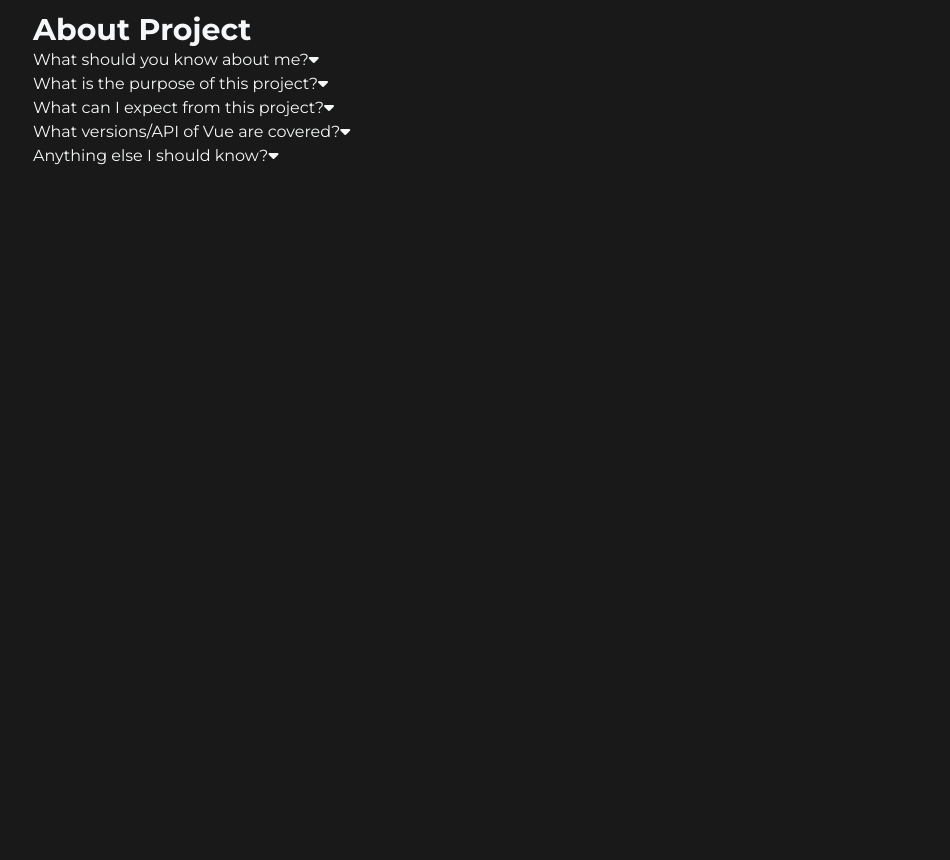
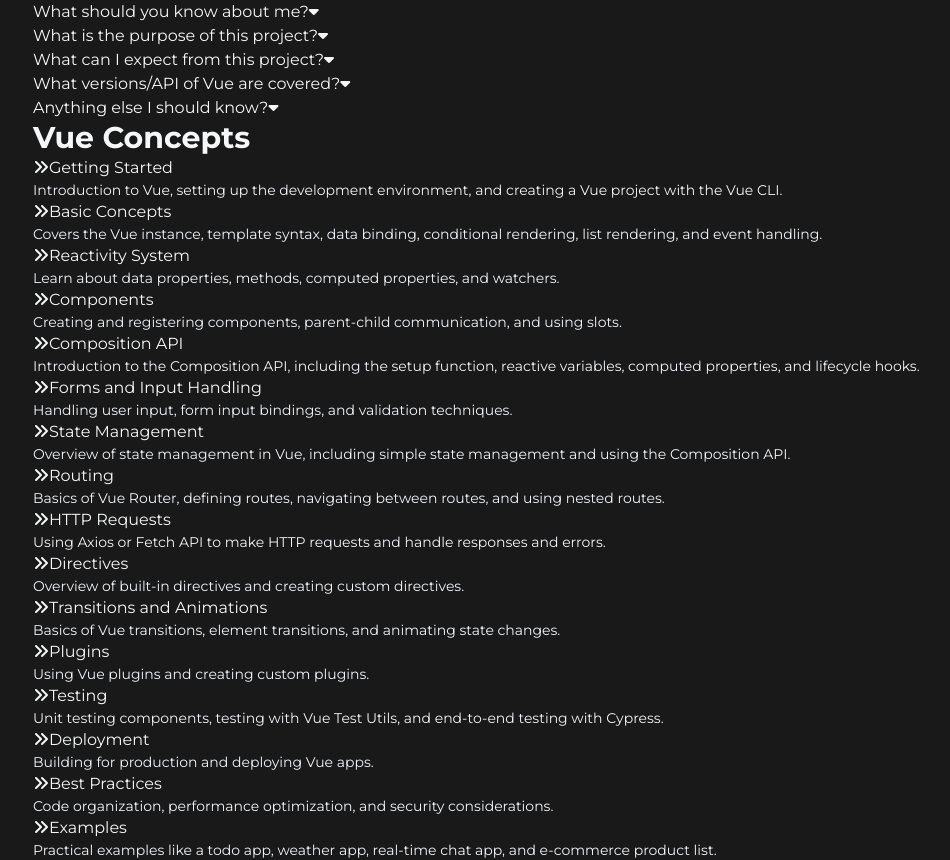
Before and after one commit to dev-jLagunas/vue-textual-tutorial, a Vue app: page / in a window 1280 px wide. Shown: the part 924-1784 px from the top of the page, without its empty margins (95-1045 px from the left). Before the commit the page ends 1092 px from the top, so only its background shows below. Built offline with nearby package versions, Linux system fonts and the light colour scheme.

Commit message:
feat(HomeVueConcepts): dynamically display vue concepts data list and add basic styling

```diff
--- a/src/assets/main.css
+++ b/src/assets/main.css
@@ -41,5 +41,5 @@
 }
 
 .custom-paragraph-styles {
-  @apply text-sm my-4 text-slate-100;
+  @apply text-sm  text-slate-100;
 }
--- a/src/components/HomeViewSubComponents/HomeDetails.vue
+++ b/src/components/HomeViewSubComponents/HomeDetails.vue
@@ -25,7 +25,7 @@
     question: "What can I expect from this project?",
     answer: `This textual tutorial will be filled with simple, easy to understand explanations of all the must know Vue topics followed by step by step examples of how to use those concepts.
     You will also find links to other resources that I found useful in my research. The majority of this tutorial will be written using the official Vue documentation as reference. It is
-    also important to mentioned that this tutorial will be first and foremost be focused on the pratical usage of Vue. Thus, less commonly used features will also be covered, but not until the
+    also important to mentioned that this tutorial will be first and foremost focused on the pratical usage of Vue. Thus, less commonly used features will also be covered, but not until the
     end of the tutorial in a more advanced concepts section. I will make note of this in each section so users are aware. `,
   },
   {
@@ -60,7 +60,7 @@
       </article>
       <article
         v-if="activeIndex === index"
-        class="text-sm mb-2 pb-2 border-b border-b-slate-600 text-slate-200"
+        class="text-sm mb-2 pb-2 border-b border-b-slate-600 text-slate-200 indent-4"
       >
         {{ question.answer }}
       </article>
--- a/src/components/HomeViewSubComponents/HomeHeader.vue
+++ b/src/components/HomeViewSubComponents/HomeHeader.vue
@@ -6,12 +6,12 @@
   <header>
     <img :src="vueLogo" alt="Vue logo" class="h-32" />
     <h1 class="custom-header-styles">Vue Textual Tutorial</h1>
-    <p class="custom-paragraph-styles">
+    <p class="custom-paragraph-styles mt-4">
       A simple and detailed text based tutorial on the must know Vue concepts
     </p>
-    <p class="custom-paragraph-styles">
-      Please read through the frequently asked questions below before getting to
-      learning!
+    <p class="custom-paragraph-styles mb-4">
+      Please read through the frequently asked questions below before getting
+      started!
     </p>
   </header>
 </template>
--- a/src/components/HomeViewSubComponents/HomeVueConcepts.vue
+++ b/src/components/HomeViewSubComponents/HomeVueConcepts.vue
@@ -1,5 +1,133 @@
-<script setup></script>
+<script setup>
+import { ref } from "vue";
+
+const vueConceptsList = ref([
+  {
+    id: 1,
+    title: "Getting Started",
+    description:
+      "Introduction to Vue, setting up the development environment, and creating a Vue project with the Vue CLI.",
+    textColorClass: "text-blue-500",
+  },
+  {
+    id: 2,
+    title: "Basic Concepts",
+    description:
+      "Covers the Vue instance, template syntax, data binding, conditional rendering, list rendering, and event handling.",
+    textColorClass: "text-green-500",
+  },
+  {
+    id: 3,
+    title: "Reactivity System",
+    description:
+      "Learn about data properties, methods, computed properties, and watchers.",
+    textColorClass: "text-red-500",
+  },
+  {
+    id: 4,
+    title: "Components",
+    description:
+      "Creating and registering components, parent-child communication, and using slots.",
+    textColorClass: "text-yellow-500",
+  },
+  {
+    id: 5,
+    title: "Composition API",
+    description:
+      "Introduction to the Composition API, including the setup function, reactive variables, computed properties, and lifecycle hooks.",
+    textColorClass: "text-purple-500",
+  },
+  {
+    id: 6,
+    title: "Forms and Input Handling",
+    description:
+      "Handling user input, form input bindings, and validation techniques.",
+    textColorClass: "text-indigo-500",
+  },
+  {
+    id: 7,
+    title: "State Management",
+    description:
+      "Overview of state management in Vue, including simple state management and using the Composition API.",
+    textColorClass: "text-pink-500",
+  },
+  {
+    id: 8,
+    title: "Routing",
+    description:
+      "Basics of Vue Router, defining routes, navigating between routes, and using nested routes.",
+    textColorClass: "text-teal-500",
+  },
+  {
+    id: 9,
+    title: "HTTP Requests",
+    description:
+      "Using Axios or Fetch API to make HTTP requests and handle responses and errors.",
+    textColorClass: "text-gray-500",
+  },
+  {
+    id: 10,
+    title: "Directives",
+    description:
+      "Overview of built-in directives and creating custom directives.",
+    textColorClass: "text-orange-500",
+  },
+  {
+    id: 11,
+    title: "Transitions and Animations",
+    description:
+      "Basics of Vue transitions, element transitions, and animating state changes.",
+    textColorClass: "text-cyan-500",
+  },
+  {
+    id: 12,
+    title: "Plugins",
+    description: "Using Vue plugins and creating custom plugins.",
+    textColorClass: "text-lime-500",
+  },
+  {
+    id: 13,
+    title: "Testing",
+    description:
+      "Unit testing components, testing with Vue Test Utils, and end-to-end testing with Cypress.",
+    textColorClass: "text-emerald-500",
+  },
+  {
+    id: 14,
+    title: "Deployment",
+    description: "Building for production and deploying Vue apps.",
+    textColorClass: "text-fuchsia-500",
+  },
+  {
+    id: 15,
+    title: "Best Practices",
+    description:
+      "Code organization, performance optimization, and security considerations.",
+    textColorClass: "text-rose-500",
+  },
+  {
+    id: 16,
+    title: "Examples",
+    description:
+      "Practical examples like a todo app, weather app, real-time chat app, and e-commerce product list.",
+    textColorClass: "text-violet-500",
+  },
+]);
+</script>
 
 <template>
-  <h1>home concepts here</h1>
+  <div>
+    <h1 class="custom-subheading-styles my-4">Vue Concepts</h1>
+    <ul class="flex flex-col gap-3">
+      <li v-for="concept in vueConceptsList" :key="concept.id" class="">
+        <h2 class="font-semibold">
+          <i
+            :class="['fa-solid fa-angles-right pr-2', concept.textColorClass]"
+          ></i
+          >{{ concept.title }}
+        </h2>
+        <p class="custom-paragraph-styles">{{ concept.description }}</p>
+      </li>
+    </ul>
+  </div>
 </template>
--- a/src/views/HomeView.vue
+++ b/src/views/HomeView.vue
@@ -8,6 +8,6 @@
   <div class="custom-container-width">
     <HomeHeader></HomeHeader>
     <HomeFaqDetails></HomeFaqDetails>
-    <!-- <HomeVueConcepts></HomeVueConcepts> -->
+    <HomeVueConcepts></HomeVueConcepts>
   </div>
 </template>
```
